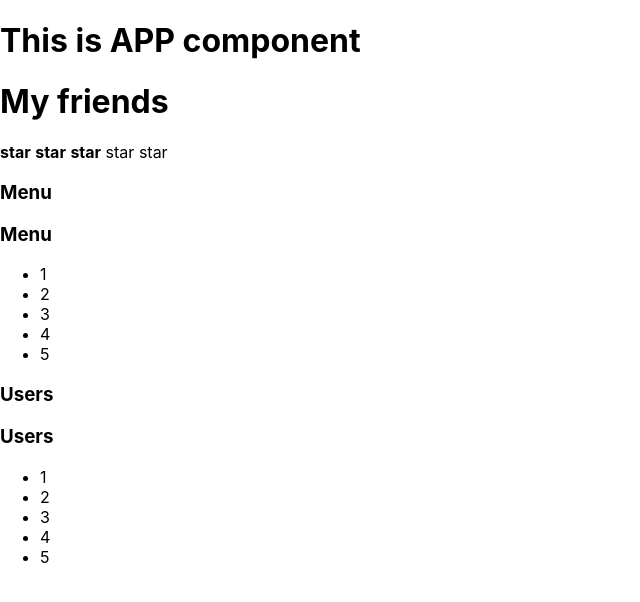
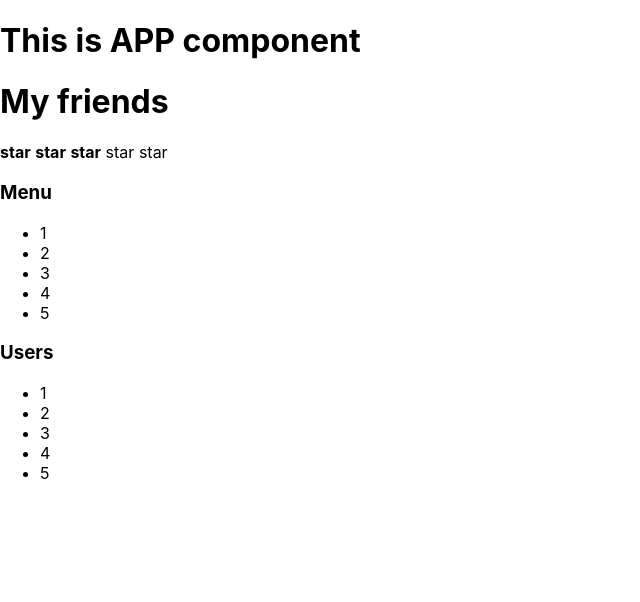
Before and after one commit to GST-Slava/project_one, a React (Create React App) app: page / in a window 1280 px wide. Shown: the top 602 px of the page, without its empty margins (0-640 px from the left). Built offline with nearby package versions, Linux system fonts and the light colour scheme.

Commit message:
Add component +props type

```diff
--- a/public/index.html
+++ b/public/index.html
@@ -24,7 +24,7 @@
       work correctly both with client-side routing and a non-root public URL.
       Learn how to configure a non-root public URL by running `npm run build`.
     -->
-    <title>React App</title>
+    <title>Project One</title>
   </head>
   <body>
     <noscript>You need to enable JavaScript to run this app.</noscript>
--- a/src/components/Accordion/Accordion.tsx
+++ b/src/components/Accordion/Accordion.tsx
@@ -1,14 +1,22 @@
 import React from "react";
 
-function Accordion(props: any) {
+
+type AccordionPropsType={
+    titleValue: string
+}
+
+function Accordion(props: AccordionPropsType) {
     return <div>
-        <AccordionTitle title={props.titleValue}/>
         <AccordionTitle title={props.titleValue}/>
         <AccordionBody/>
     </div>
 }
 
-function AccordionTitle(props: any) {
+type AccordionTitlePropsType={
+    title: string
+}
+
+function AccordionTitle(props: AccordionTitlePropsType) {
     return (
         <h3>{props.title}</h3>
     )
--- a/src/components/Rating/Rating.tsx
+++ b/src/components/Rating/Rating.tsx
@@ -1,6 +1,10 @@
 import React from "react";
 
-export function Rating(props: any) {
+type RatingPropsType = {
+    value: 0 | 1 | 2 | 3 | 4 | 5
+}
+
+export function Rating(props: RatingPropsType) {
 
     if (props.value === 1) {
         return (
@@ -69,8 +73,11 @@ export function Rating(props: any) {
     );
 }
 
+type StarPropsType = {
+    selected: boolean
+}
 
-function Star(props: any) {
+function Star(props: StarPropsType) {
     if (props.selected === true) {
         return <span><b>star</b> </span>
     } else {
```
Also changed, not shown: src/App.tsx (+8 -2 lines).
